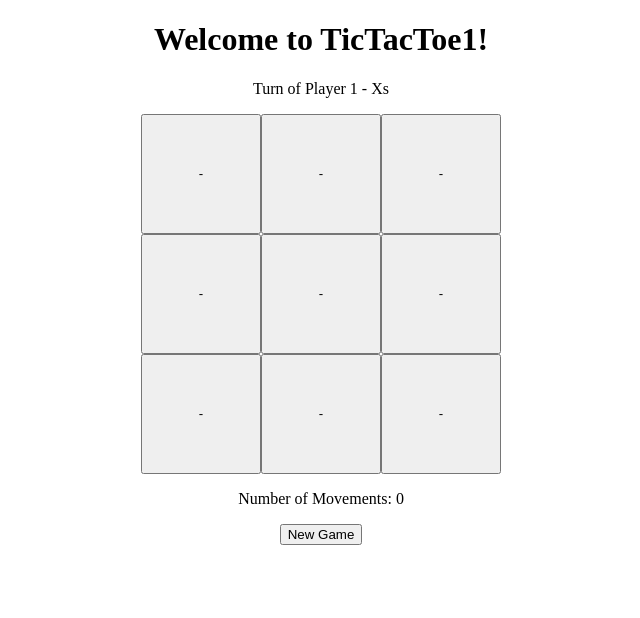
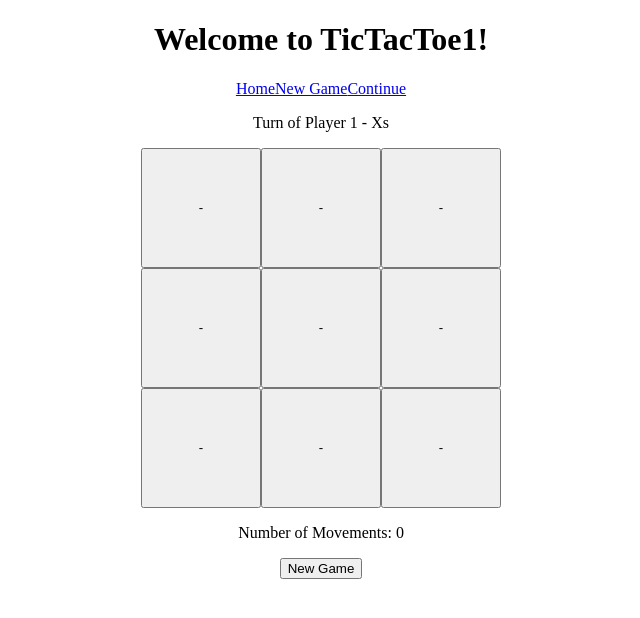
Before and after one commit to rdab/TicTacToe, an Angular app: page /new in a window 1280 px wide. Shown: the top 618 px of the page, without its empty margins (319-959 px from the left). Built offline with nearby package versions, Linux system fonts and the light colour scheme.

Commit message:
Add navigation

```diff
--- a/src/app/app.component.html
+++ b/src/app/app.component.html
@@ -3,5 +3,10 @@
   <h1>
     Welcome to {{ title }}!
   </h1>
-  <app-game></app-game>
+  <nav>
+    <a href="" routerLink="/index" routerLinkActive="active">Home</a>
+    <a href="" routerLink="/new" routerLinkActive="active">New Game</a>
+    <a href="" routerLink="/continue" routerLinkActive="active">Continue</a>
+  </nav>
+  <router-outlet></router-outlet>
 </div>
```
